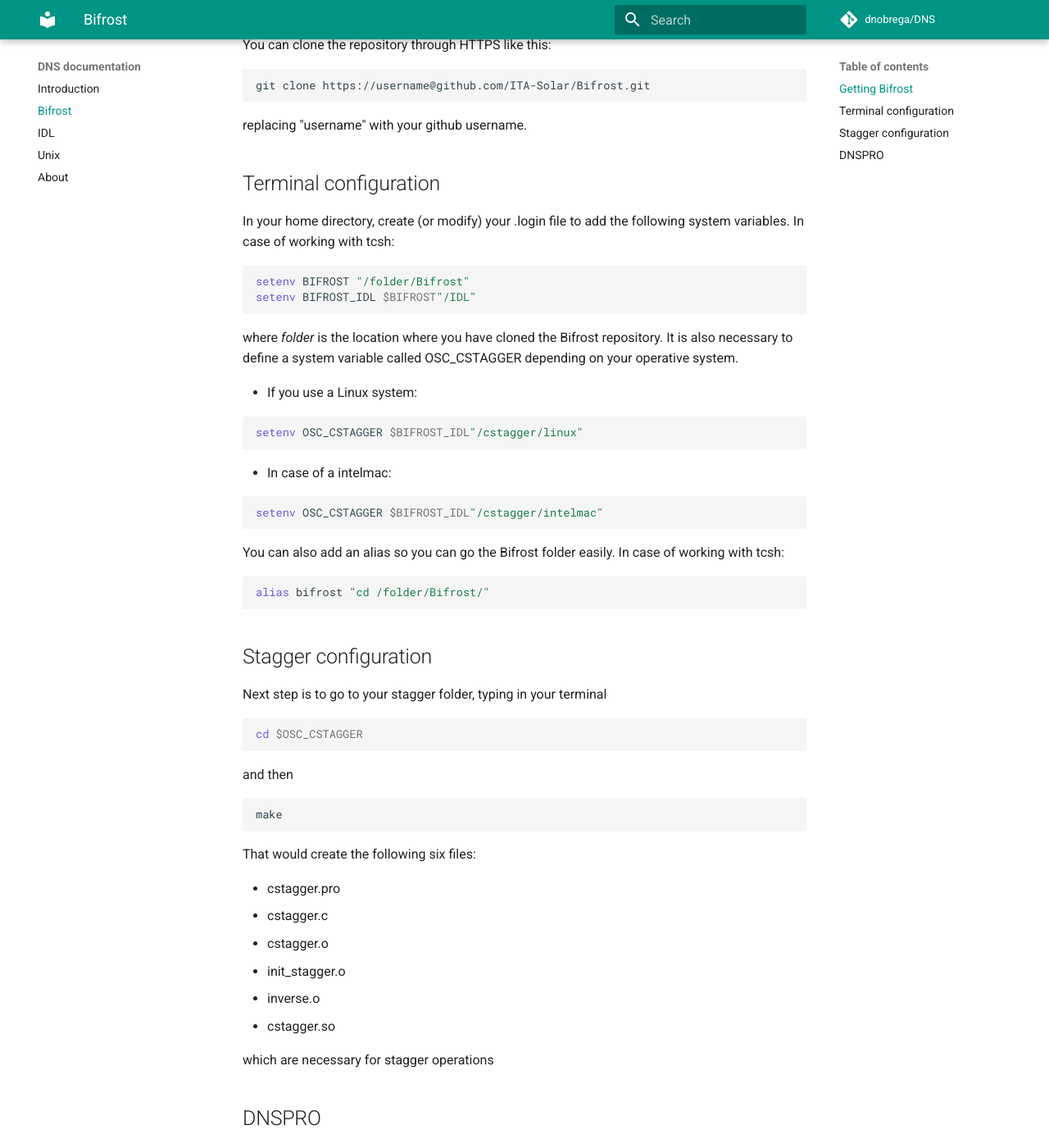
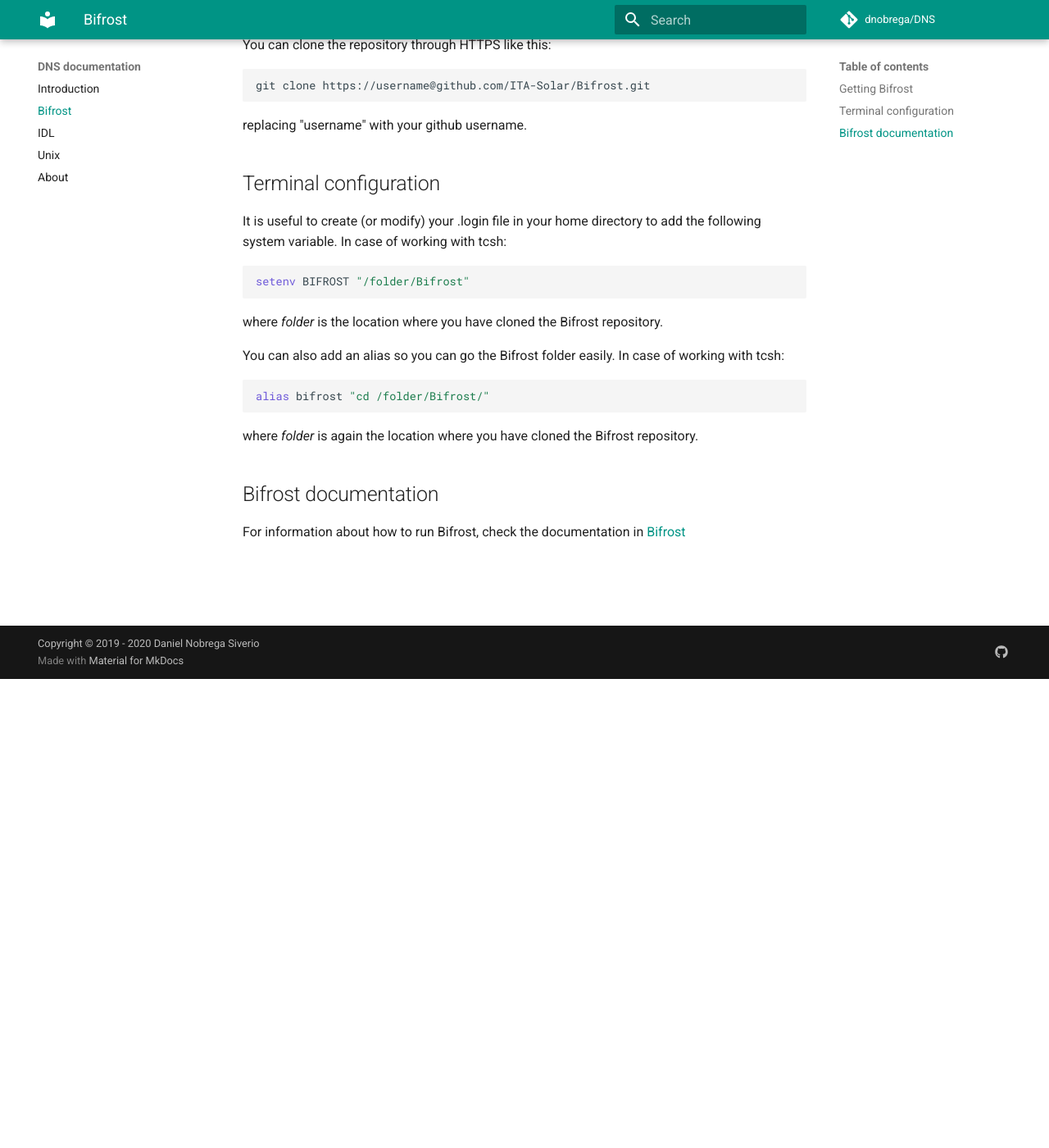
Before and after one commit to dnobrega/DNS, an MkDocs documentation site: the page built from docs/bifrost.md, in a window 1280 px wide and 1400 px high, scrolled down 572 px. Shown: the whole window at 82% size. Built offline with MkDocs 1.6.1 and Material for MkDocs 9.7.7, drawn with Linux system fonts in a browser that asks for light colours; comment, search, counter and statistics services are not loaded; some of the changed text lies outside the part shown.

Commit message:
Update Bifrost.md

````diff
--- a/docs/bifrost.md
+++ b/docs/bifrost.md
@@ -3,6 +3,8 @@
 The paper explaing the code can be found in the following link:
 
 [Gudiksen et al. (2011)](https://www.aanda.org/articles/aa/pdf/2011/07/aa16520-11.pdf)
+
+
 
 ## Getting Bifrost
 
@@ -30,25 +32,13 @@ replacing "username" with your github username.
 
 ## Terminal configuration
 
-In your home directory, create (or modify) your .login file to add the following system variables.
+It is useful to create (or modify) your .login file in your home directory to add the following system variable.
 In case of working with tcsh:
 
 ``` csh
 setenv BIFROST "/folder/Bifrost"
-setenv BIFROST_IDL $BIFROST"/IDL"
 ```
 where _folder_ is the location where you have cloned the Bifrost repository.
-It is also necessary to define a system variable called OSC_CSTAGGER
-depending on your operative system.
-
-- If you use a Linux system:
-``` tcsh
-setenv OSC_CSTAGGER $BIFROST_IDL"/cstagger/linux"
-```
-- In case of a intelmac:
-``` tcsh
-setenv OSC_CSTAGGER $BIFROST_IDL"/cstagger/intelmac"
-```
 
 You can also add an alias so you can go the Bifrost folder easily.
 In case	of working with	tcsh:
@@ -56,33 +46,9 @@ In case	of working with	tcsh:
 ``` tcsh
 alias bifrost "cd /folder/Bifrost/"
 ```
+where _folder_ is again the location where you have cloned the Bifrost repository.
 
-## Stagger configuration
 
-Next step is to go to your stagger folder, typing in your terminal
+## Bifrost documentation
 
-``` tcsh
-cd $OSC_CSTAGGER
-```
-
-and then
-
-``` tcsh
-make
-```
-
-That would create the following six files:
-
-* cstagger.pro
-* cstagger.c
-* cstagger.o
-* init_stagger.o
-* inverse.o
-* cstagger.so
-
-which are necessary for stagger operations
-
-## DNSPRO
-
-IDL routines are located on
-[dnspro](https://github.com/dnobrega/)
+For information about how to run Bifrost, check the documentation in [Bifrost](https://github.com/ITA-Solar/Bifrost)
````
